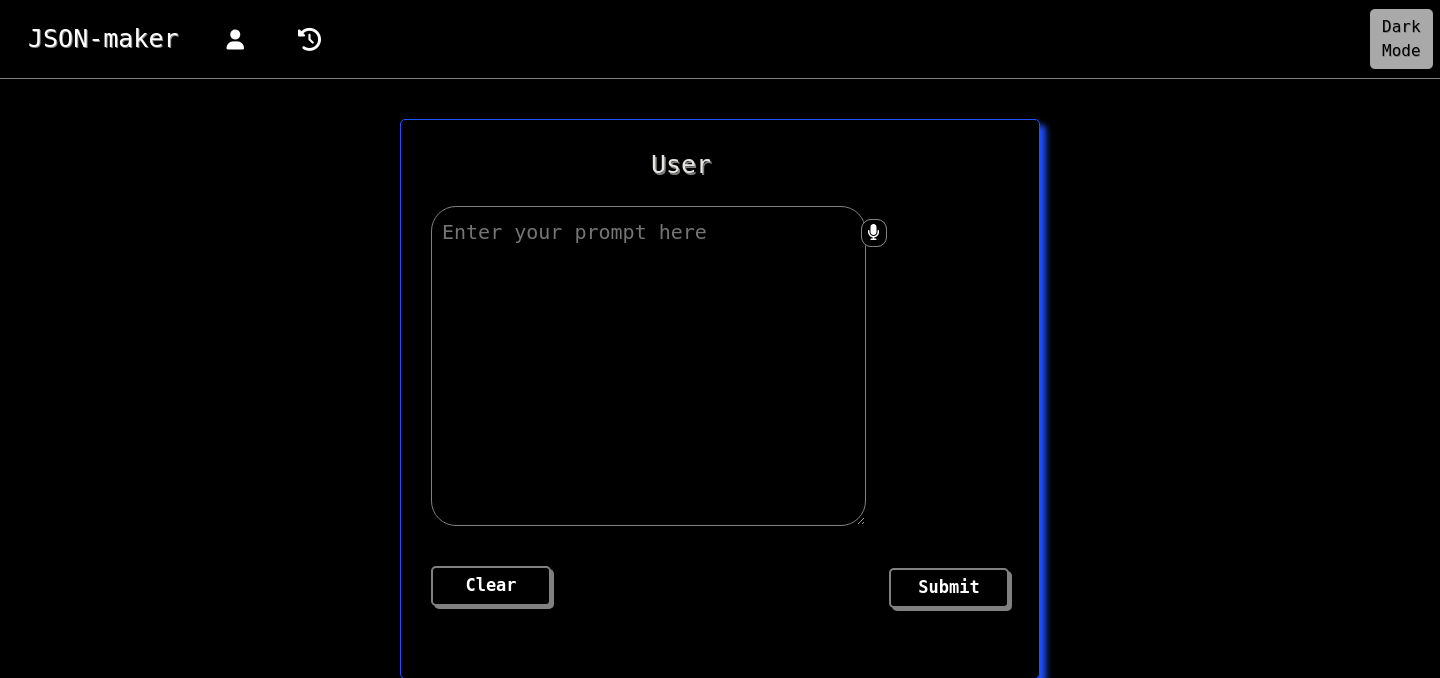
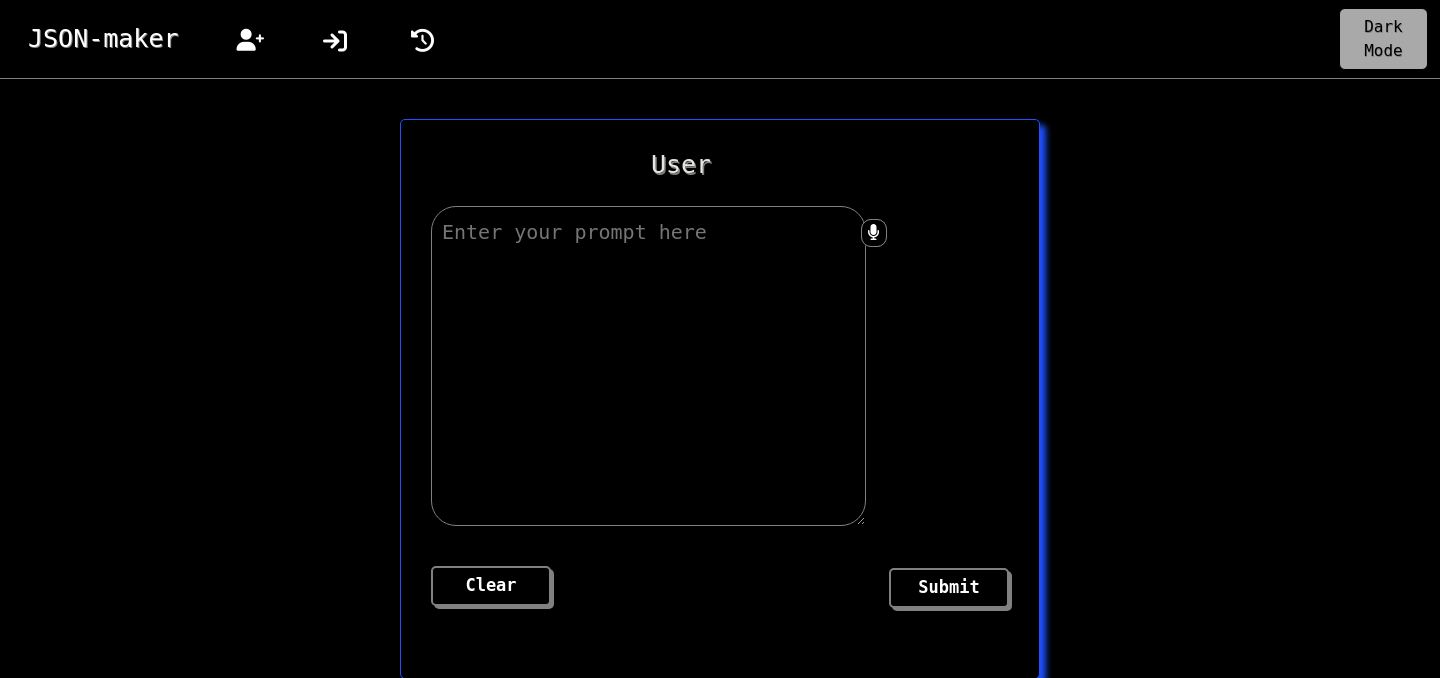
Before and after one commit to hetkothari09/Deploy-Strat-Maker, a Flask app: template templates/interfaceTesting.html in a window 1440 px wide. Shown: the top 678 px of the page. Run offline with Flask 3, Linux system fonts and the light colour scheme; the template is opened without the code that fills it, so the values that code supplies are empty; some libraries are stand-ins or nearby versions.

Commit message:
updated css styling of navbar

```diff
--- a/templates/interfaceTesting.html
+++ b/templates/interfaceTesting.html
@@ -21,16 +21,21 @@
           <ul class="navbar-nav">
             <li class="nav-item">
               <a class="nav-link active" aria-current="page" href="/" style="margin-top:7px;">
-                 <i class="fas fa fa-user" style="font-size:20px; margin-right:20px; text-shadow:none; border:none;"></i>
+                 <i class="fa fa-user-plus" style="font-size:22px; margin-left:10px; text-shadow:none; border:none;"></i>
+              </a>
+            </li>
+            <li class="nav-item">
+              <a class="nav-link" href="/login">
+                <i class="fa fa-sign-in" style="margin-left: 43px; font-size:24px; margin-top:7px;"></i>
               </a>
             </li>
             <li class="nav-item">
               <a class="nav-link" href="/dbshow/{{username}}">
-                <i class="fa fa-history" aria-hidden="true" style="padding-left: 18px; font-size:23px; margin-top:5px;"></i>
+                <i class="fa fa-history" aria-hidden="true" style="margin-left: 48px; font-size:23px; margin-top:7px;"></i>
               </a>
             </li>
           </ul>
-            <button class="btn btn-outline-secondary ms-auto" id="modeToggle" style="margin-left: 130vh; text-shadow: 0.6px 0.6px gray;">Dark Mode</button>
+            <button class="btn btn-outline-secondary ms-auto" id="modeToggle" style="margin-left: 112.1vh; text-shadow: 0.6px 0.6px gray;">Dark Mode</button>
       </div>
     </div>
   </nav>
@@ -83,9 +88,10 @@
         </div>
         </div>
 
+
+            <button class="uf-btn" onclick="getRules()" style="height:30px; background-color: gray; color: black; margin-left: 61vh; margin-bottom: -20px; color: white; border-radius: 3px; ">Get rules</button>
 <!--            <button class="uf-btn" onclick="addRuleGroup()" style="height:30px;">Add Group</button>-->
-            <button class="uf-btn" onclick="getRules()" style="height:30px; background-color: gray; color: black; margin-left: 61vh; margin-bottom: -20px; color: white; border-radius: 3px; ">Get rules</button>
-<!--            <button class="uf-btn" onclick="testwindow()">TestWindow</button>-->
+        <!--            <button class="uf-btn" onclick="testwindow()">TestWindow</button>-->
 <!--            {{result | replace('\n', '<br>') | safe}}-->
 <!--            </div>-->
 
```
